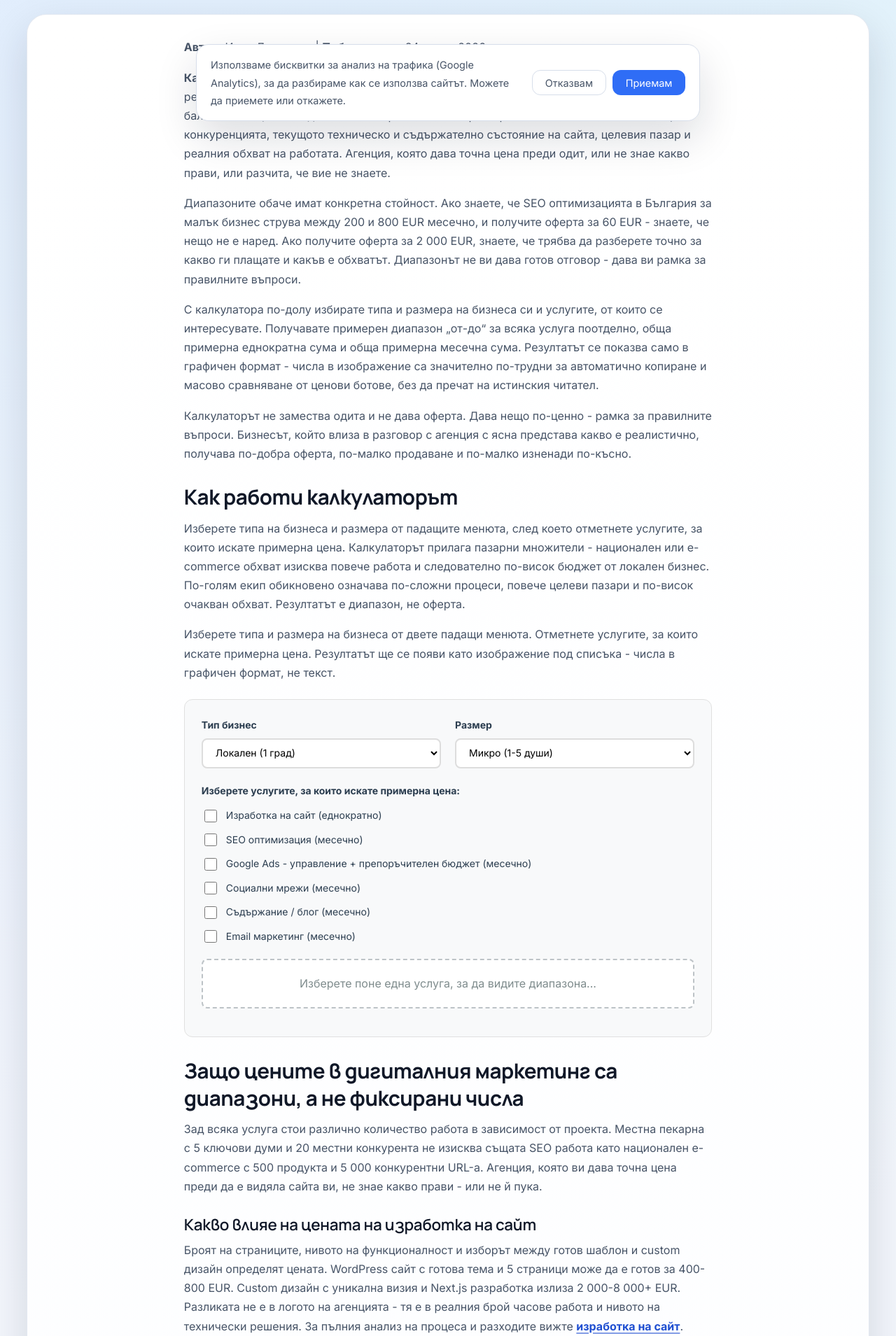
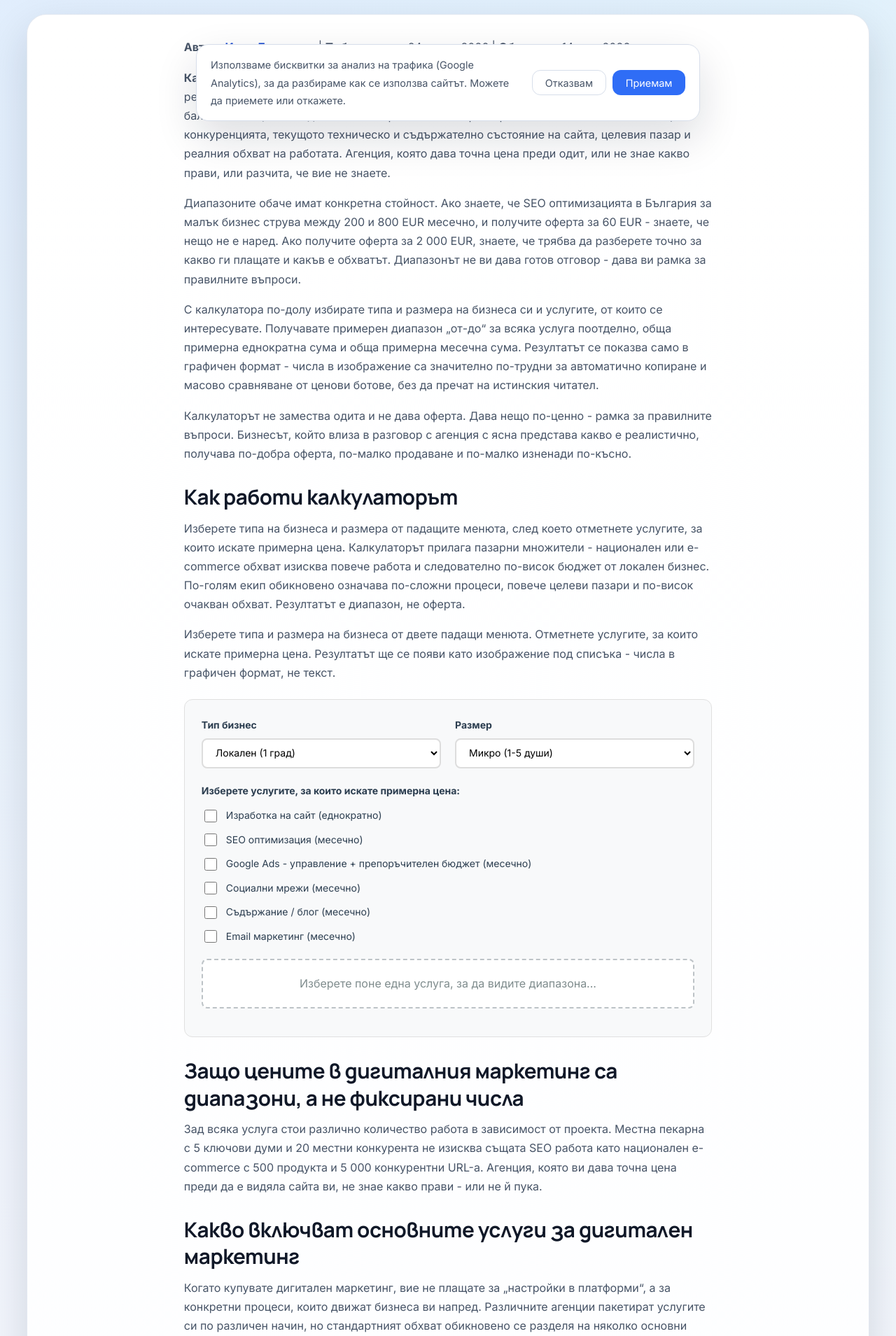
Before and after one commit to inweblife/inweblife, a Next.js app: page /kalkulator-digitalen-marketing in a window 1280 px wide. Shown: the part 615-2524 px from the top of the page at 70% size. Built offline with nearby package versions, Linux system fonts and the light colour scheme; no server answers.

Commit message:
Update kalkulator-digitalen-marketing.js

```diff
--- a/pages/kalkulator-digitalen-marketing.js
+++ b/pages/kalkulator-digitalen-marketing.js
@@ -23,7 +23,7 @@ const articleSchema = {
   },
   inLanguage: "bg-BG",
   datePublished: "2026-04-24",
-  dateModified: "2026-04-24",
+  dateModified: "2026-07-14",
   mainEntityOfPage: `${SITE_URL}/kalkulator-digitalen-marketing`,
 };
 
@@ -204,7 +204,7 @@ export default function KalkulatorDigitalenMarketing() {
         imageAlt="Калкулатор за дигитален маркетинг - примерни цени"
         type="article"
         publishedTime="2026-04-24T00:00:00+03:00"
-        modifiedTime="2026-04-24T00:00:00+03:00"
+        modifiedTime="2026-07-14T00:00:00+03:00"
       >
         <script
           type="application/ld+json"
@@ -237,9 +237,15 @@ export default function KalkulatorDigitalenMarketing() {
           {/* ── INTRO ── */}
           <section>
             <p>
-              <strong>Автор:</strong> Иван Димитров |{" "}
+              <strong>Автор:</strong>{" "}
+              <Link href="/about">
+                <strong>Иван Димитров</strong>
+              </Link>{" "}
+              |{" "}
               <strong>Публикувано:</strong>{" "}
-              <time dateTime="2026-04-24">24 април 2026</time>
+              <time dateTime="2026-04-24">24 април 2026</time> |{" "}
+              <strong>Обновено:</strong>{" "}
+              <time dateTime="2026-07-14">14 юли 2026</time>
             </p>
             <p>
               <strong>Калкулаторът за дигитален маркетинг</strong> на тази страница не показва
@@ -360,6 +366,46 @@ export default function KalkulatorDigitalenMarketing() {
               работа като национален e-commerce с 500 продукта и 5 000 конкурентни URL-а.
               Агенция, която ви дава точна цена преди да е видяла сайта ви, не знае какво
               прави - или не й пука.
+            </p>
+          </section>
+
+          {/* ── H2 #2b ── */}
+          <section>
+            <h2>Какво включват основните услуги за дигитален маркетинг</h2>
+            <p>
+              Когато купувате дигитален маркетинг, вие не плащате за &bdquo;настройки в
+              платформи&ldquo;, а за конкретни процеси, които движат бизнеса ви напред.
+              Различните агенции пакетират услугите си по различен начин, но стандартният
+              обхват обикновено се разделя на няколко основни направления:
+            </p>
+            <p>
+              <strong>SEO оптимизация:</strong> Включва технически одит на сайта,
+              отстраняване на грешки в кода, проучване на ключови думи, оптимизиране на
+              текстовете по страниците и изграждане на качествени линкове (backlinks).
+              Целта е дългосрочен безплатен трафик от Google.
+            </p>
+            <p>
+              <strong>Реклама в Google Ads:</strong> Обхваща проучване на търсенията на
+              потребителите, създаване на рекламни карета, настройка на кампании (в
+              търсачката, дисплейната мрежа или YouTube), ежедневно следене на бюджетите и
+              оптимизиране на цената на клик и конверсия.
+            </p>
+            <p>
+              <strong>Поддръжка на социални мрежи:</strong> Включва изготвяне на месечен
+              календар със съдържание, дизайн на графични визии, писане на текстове за
+              публикациите, управление на рекламния бюджет за популяризиране (Meta Ads) и
+              комуникация с потребителите в коментарите.
+            </p>
+            <p>
+              <strong>Имейл маркетинг:</strong> Настройка на автоматични поредици от писма
+              (за изоставена количка, добре дошъл на нов абонат), дизайн на редовни
+              информационни бюлетини и сегментиране на базата данни, за да изпращате
+              правилната оферта на правилния клиент.
+            </p>
+            <p>
+              Всеки бизнес се нуждае от различен микс от тези услуги. Смисленият маркетинг
+              започва с определяне на приоритетите, а не с купуването на всичко наведнъж
+              само защото е модерно.
             </p>
 
             <h3>Какво влияе на цената на изработка на сайт</h3>
```
